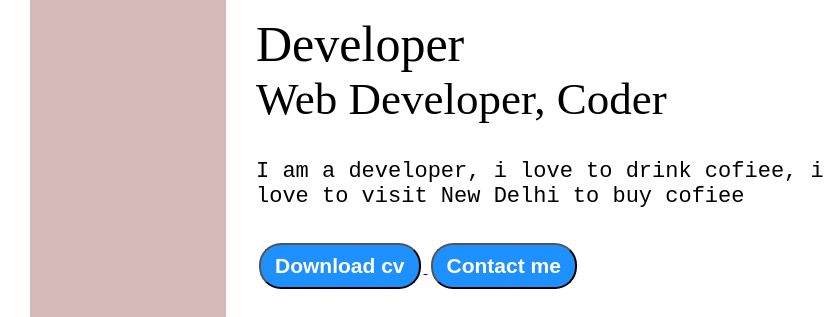
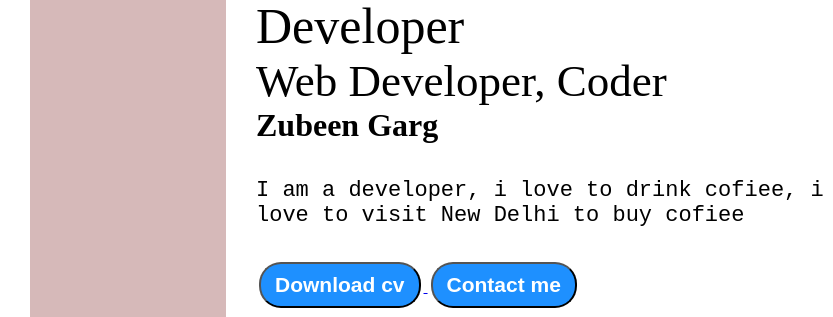
Before and after one commit to Dibya-123/Dibya, a plain HTML site: page HTML/index.html in a window 1280 px wide. Shown: the part 339-656 px from the top of the page, 0-833 px from the left. Drawn offline with Linux system fonts and the light colour scheme.

Commit message:
Initial commit

```diff
--- a/HTML/index.html
+++ b/HTML/index.html
@@ -26,6 +26,7 @@
                 <div class="hello">Hi, I am Dibya Jyoti Bharali</div>
                 <div class="about">Developer</div>
                 <div class="name">Web Developer, Coder</div>
+                <h1> Zubeen Garg</h1>
                 <div class="moreabout">I am a developer, i love to drink cofiee, i love to visit New Delhi to buy cofiee</div>
                 <div class="buttons">
                     <a href="/cv.text" target="_blank">
```
